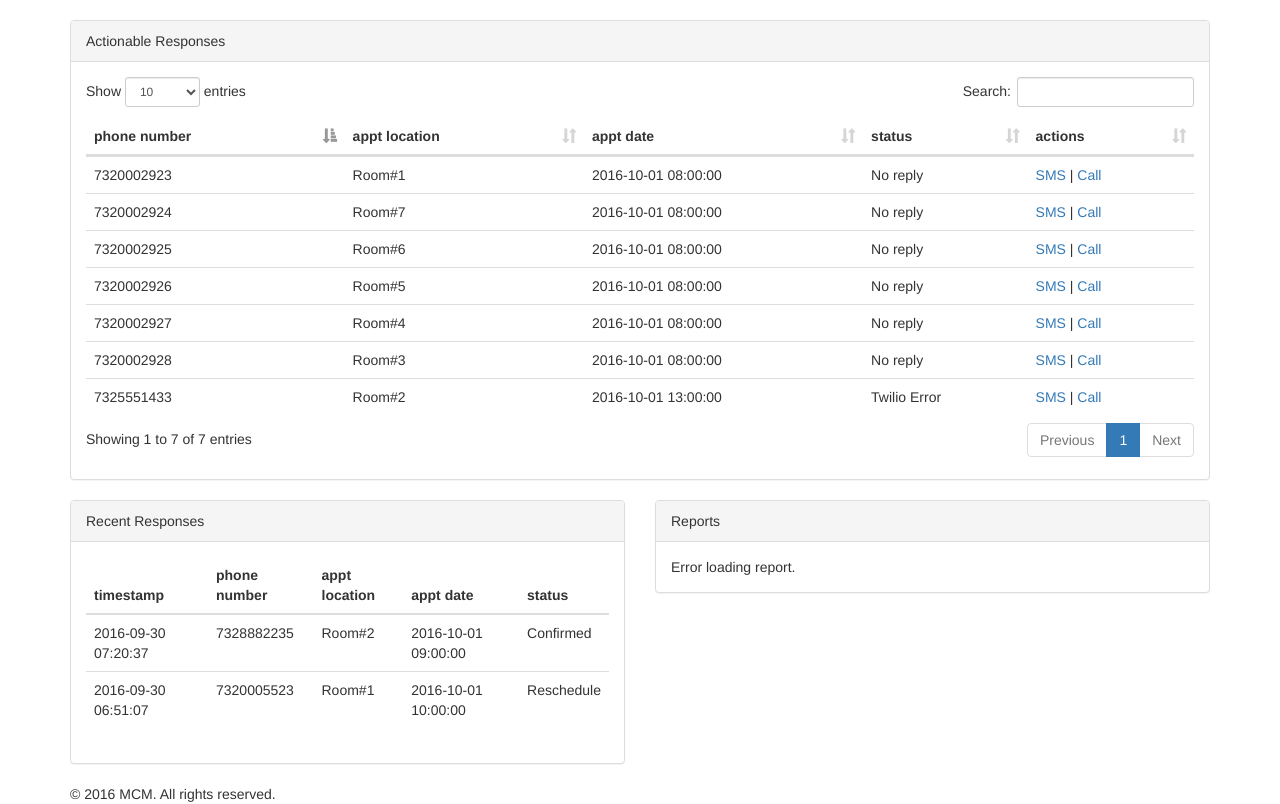
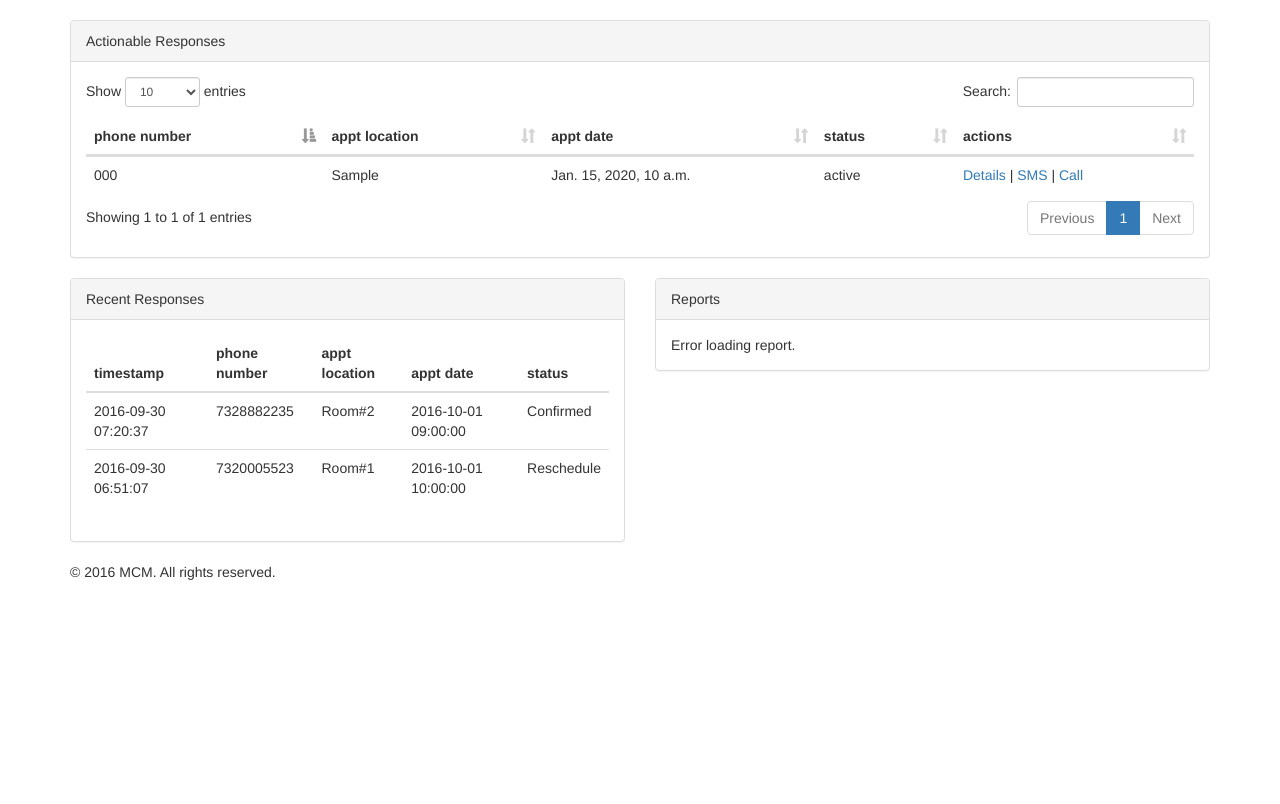
Before and after one commit to munsu/mcm, a Django app: page / in a window 1280 px wide. Shown: the part 52-856 px from the top of the page. After the commit the page ends 632 px from the top, so only its background shows below. Run offline with Django 3.2, Linux system fonts and the light colour scheme; a user stored in the database is signed in; tables that the repository leaves empty hold one stand-in row (values such as "Sample post"); parts of the project's set-up code (start-up, migrations or seed data) failed here and were passed over; some libraries are stand-ins or nearby versions.

Commit message:
Implement index appointment list

```diff
--- a/appointments/models.py
+++ b/appointments/models.py
@@ -334,3 +334,7 @@ class Patient(models.Model):
     def __str__(self):
         return "{}{}, {}".format(
             self.account_number, self.patient_last_name, self.patient_first_name)
+
+    @property
+    def patient_phone(self):
+        return self.patient_home_phone or self.patient_mobile_phone
--- a/appointments/views.py
+++ b/appointments/views.py
@@ -9,9 +9,8 @@ from django.db.models.functions import Cast
 from django.http import HttpResponseRedirect
 from django.urls import reverse
 from django.utils import timezone
-from django.views.generic import TemplateView, DetailView
+from django.views.generic import ListView, DetailView
 from django.views.generic.edit import FormView
-from django.views.generic.list import ListView
 
 from braces.views import JSONResponseMixin
 from rest_framework import exceptions as drf_exceptions
@@ -35,8 +34,9 @@ def send_sms_view(request):
     return HttpResponseRedirect(reverse('home'))
 
 
-class IndexView(LoginRequiredMixin, TemplateView):
+class IndexView(LoginRequiredMixin, ListView):
     template_name = 'index.html'
+    model = Appointment
 
 
 class AppointmentDetailView(LoginRequiredMixin, DetailView):
--- a/templates/index.html
+++ b/templates/index.html
@@ -18,55 +18,15 @@
                 </tr>
               </thead>
               <tbody>
-                <tr>
-                  <td>7320002923</td>
-                  <td>Room#1</td>
-                  <td>2016-10-01 08:00:00</td>
-                  <td>No reply</td>
-                  <td><a href="#">SMS</a>&nbsp;|&nbsp;<a href="#">Call</a></td>
-                </tr>
-                <tr>
-                  <td>7325551433</td>
-                  <td>Room#2</td>
-                  <td>2016-10-01 13:00:00</td>
-                  <td>Twilio Error</td>
-                  <td><a href="#">SMS</a>&nbsp;|&nbsp;<a href="#">Call</a></td>
-                </tr>
-                <tr>
-                  <td>7320002928</td>
-                  <td>Room#3</td>
-                  <td>2016-10-01 08:00:00</td>
-                  <td>No reply</td>
-                  <td><a href="#">SMS</a>&nbsp;|&nbsp;<a href="#">Call</a></td>
-                </tr>
-                <tr>
-                  <td>7320002927</td>
-                  <td>Room#4</td>
-                  <td>2016-10-01 08:00:00</td>
-                  <td>No reply</td>
-                  <td><a href="#">SMS</a>&nbsp;|&nbsp;<a href="#">Call</a></td>
-                </tr>
-                <tr>
-                  <td>7320002926</td>
-                  <td>Room#5</td>
-                  <td>2016-10-01 08:00:00</td>
-                  <td>No reply</td>
-                  <td><a href="#">SMS</a>&nbsp;|&nbsp;<a href="#">Call</a></td>
-                </tr>
-                <tr>
-                  <td>7320002925</td>
-                  <td>Room#6</td>
-                  <td>2016-10-01 08:00:00</td>
-                  <td>No reply</td>
-                  <td><a href="#">SMS</a>&nbsp;|&nbsp;<a href="#">Call</a></td>
-                </tr>
-                <tr>
-                  <td>7320002924</td>
-                  <td>Room#7</td>
-                  <td>2016-10-01 08:00:00</td>
-                  <td>No reply</td>
-                  <td><a href="#">SMS</a>&nbsp;|&nbsp;<a href="#">Call</a></td>
-                </tr>
+                {% for appointment in object_list %}
+                  <tr>
+                    <td>{{ appointment.patient.patient_phone }}</td>
+                    <td>{{ appointment.scheduled_room }}</td>
+                    <td data-order="{{ appointment.appointment_date|date:'c' }}"><time title="{{ appointment.appointment_date|date:'r' }}" datetime="{{ appointment.appointment_date|date:'c' }}">{{ appointment.appointment_date }}</time></td>
+                    <td>{{ appointment.appointment_status }}</td>
+                    <td><a href="{% url 'appointments:detail' appointment.pk %}">Details</a>&nbsp;|&nbsp;<a href="#">SMS</a>&nbsp;|&nbsp;<a href="#">Call</a></td>
+                  </tr>
+                {% endfor %}
               </tbody>
             </table>
           </div>
```
Also changed, not shown: templates/appointments/appointment_detail.html (+29 -9 lines).
